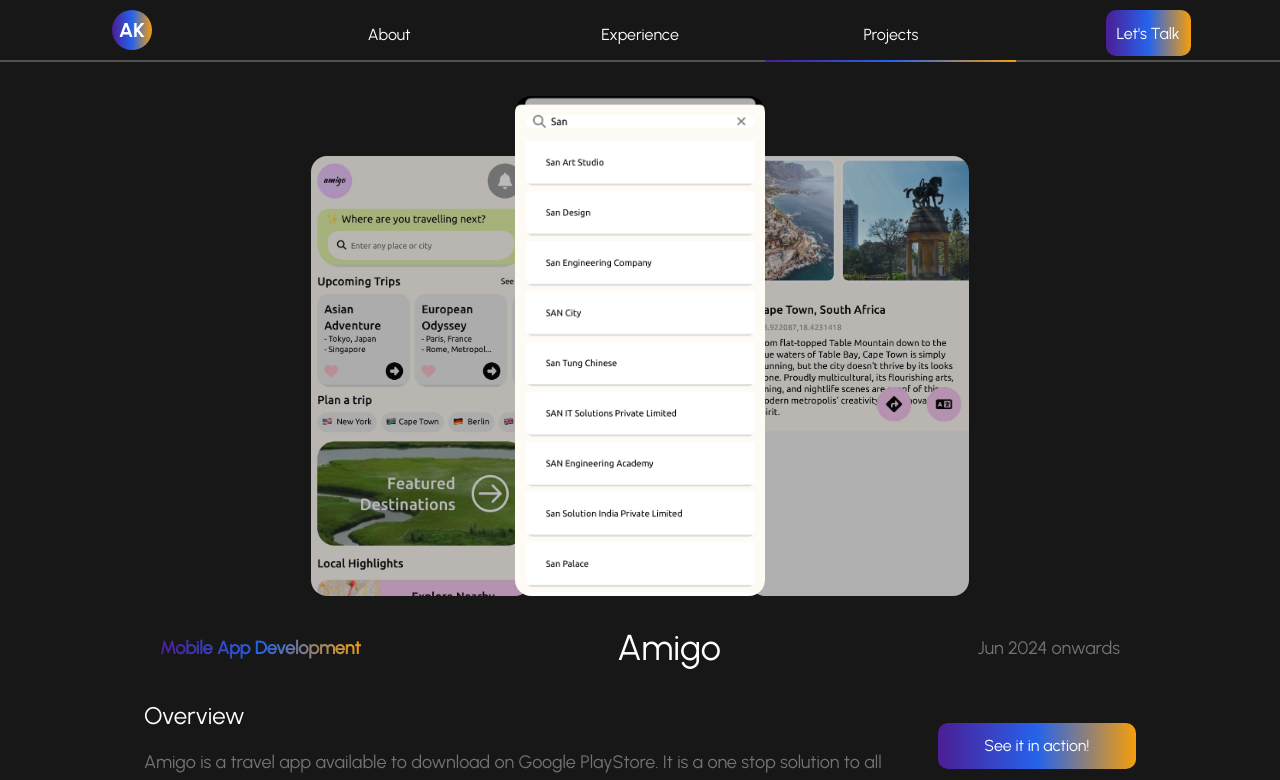
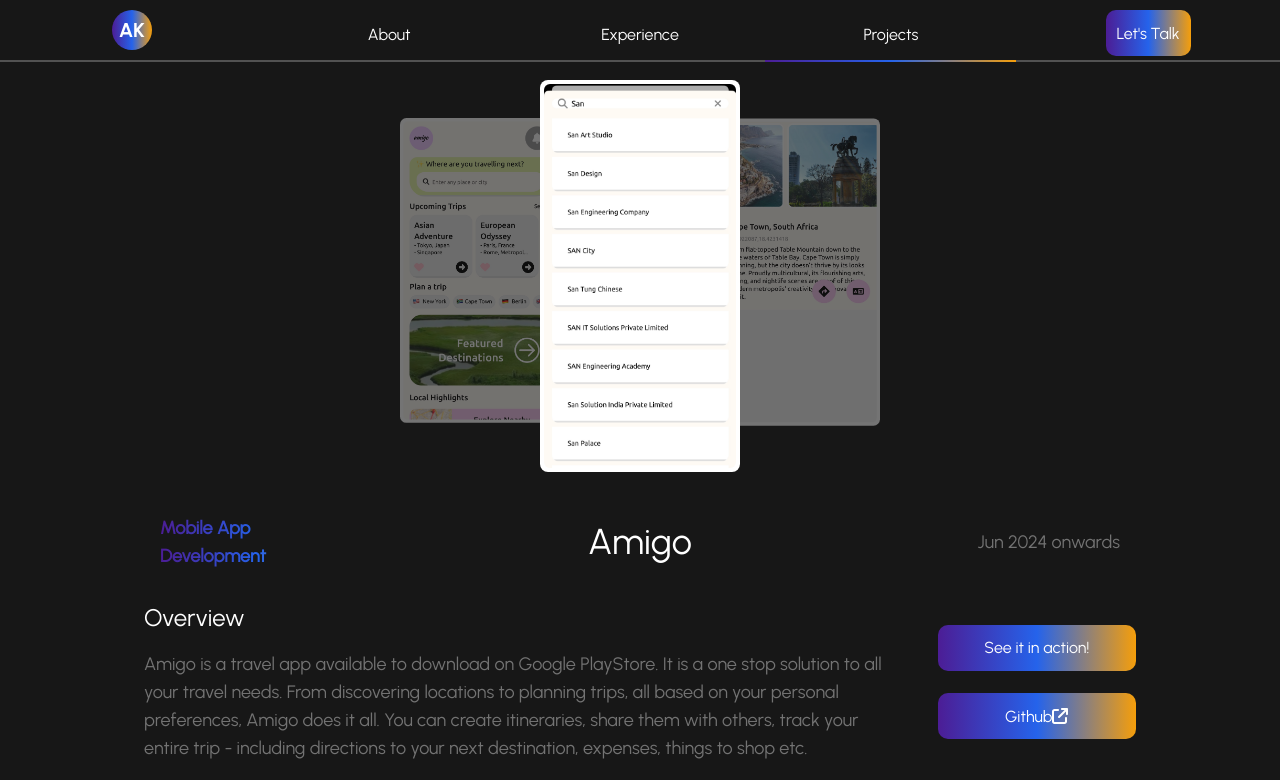
Before and after one commit to ak6jackpot/portfolio, a React (Vite) app: page /amigo in a window 1280 px wide. Shown: the top 780 px of the page. Built offline with nearby package versions, Linux system fonts and the light colour scheme.

Commit message:
carousels done

```diff
--- a/src/components/CircularCarousel.tsx
+++ b/src/components/CircularCarousel.tsx
@@ -1,82 +1,117 @@
-import React, { useEffect, useState } from "react";
+import React, { useState } from "react";
 
-interface Props {
-  images: string[];
-}
+import { useEffect, useRef } from "react";
 
-export default function CircularCarousel({ ...props }: Props) {
-  const { images } = props;
-  const [current, setCurrent] = useState(1);
-  const [previous, setPrevious] = useState(0);
-
-  console.log(images, "images");
+const useInterval = (
+  callback: () => object | null | void,
+  delay?: number | null
+) => {
+  const savedCallback = useRef<() => null | object | void>(() => null);
 
   useEffect(() => {
-    const interval = setInterval(() => {
-      setPrevious((prev) => (prev + 1) % images.length);
-      setCurrent((prev) => (prev + 1) % images.length);
-    }, 5000);
-    return () => clearInterval(interval);
-  }, [images.length]);
+    savedCallback.current = callback;
+  });
 
-  const getImageClass = (index) => {
-    // console.log(current, previous);
+  useEffect(() => {
+    if (delay !== null) {
+      const interval = setInterval(() => savedCallback.current(), delay || 0);
+      return () => clearInterval(interval);
+    }
 
-    if (current == 2 && previous == 1) {
-      console.log("first", images[index]);
+    return undefined;
+  }, [delay]);
+};
 
-      if (index == 0) {
-        return "z-10 scale-90 opacity-70 translate-x-0";
-      } else {
-        if (index == current) {
-          console.log(images[index]);
+const Card = ({
+  content,
+  idx,
+  onClick,
+  onMouseEnter,
+  onMouseLeave,
+  orientation,
+}: {
+  content: string;
+  idx: number;
+  onClick: () => void;
+  onMouseEnter: () => void;
+  onMouseLeave: () => void;
+  orientation: string;
+}) => {
+  let style = {};
 
-          return "z-20 scale-110 -translate-x-0";
-        } else {
-          return "z-10 scale-90 opacity-70 -translate-x-0";
-        }
-      }
-    } else if (current == 0 && previous == 2) {
-      console.log("second");
+  console.log(idx, content, "index");
 
-      if (index == 1) {
-        return "z-10 scale-90 opacity-70 translate-x-0";
-      } else {
-        if (index == current) {
-          return "z-20 scale-110 -translate-x-0";
-        } else {
-          return "z-10 scale-90 opacity-70 -translate-x-0";
-        }
-      }
-    } else if (current == 1 && previous == 0) {
-      console.log("third");
-      if (index == 2) {
-        return "z-10 scale-90 opacity-70 translate-x-0";
-      } else {
-        if (index == current) {
-          return "z-20 scale-110 -translate-x-0";
-        } else {
-          return "z-10 scale-90 opacity-70 -translate-x-0";
-        }
-      }
+  if (idx === 0)
+    style = {
+      opacity: 0.4,
+      transform: "translateX(-80%) scale(0.8)",
+      zIndex: 0,
+    };
+  if (idx === 1)
+    style = {
+      opacity: 1,
+    };
+  if (idx === 2)
+    style = {
+      opacity: 0.4,
+      transform: "translateX(80%) scale(0.8)",
+      zIndex: 0,
+    };
+
+  return (
+    <div
+      className={`absolute ${
+        orientation == "portrait"
+          ? "w-[100px] md:w-[200px]"
+          : "w-[150px] md:w-[400px]"
+      } rounded-lg object-cotain left-0 top-[120px] cursor-pointer transform transition duration-700 p-1 ease bg-white flex items-center flex-col justify-center m-auto`}
+      style={style}
+      onClick={onClick}
+      onMouseEnter={onMouseEnter}
+      onMouseLeave={onMouseLeave}
+    >
+      <img src={content} className="w-full rounded-md h-full" />
+    </div>
+  );
+};
+
+function CircularCarousel({ images, orientaion = "portrait" }) {
+  const [arr, setArr] = useState(images.slice(0, 3));
+  const [isScrolling, setIsScrolling] = useState(true);
+
+  const updateArr = (idx?: number) => {
+    const [a, b, c] = arr;
+
+    if (idx === 0) {
+      const rotatedArr = [c, a, b];
+      setArr(rotatedArr);
     } else {
-      console.log("none");
+      const rotatedArr = [b, c, a];
+      setArr(rotatedArr);
     }
   };
 
+  useInterval(
+    () => {
+      updateArr();
+    },
+    isScrolling ? 3000 : null
+  );
   return (
-    <div className="relative flex justify-center items-center w-full bg-green-200">
-      {images.map((img, index) => (
-        <img
-          key={index}
-          src={img}
-          alt={`carousel-img-${index}`}
-          className={`relative transition-all duration-700 ease-in-out rounded-2xl ${getImageClass(
-            index
-          )}`}
-          style={{ width: "154px" }}
+    <div className="relative bg-green-200 flex">
+      {arr.map((item, idx) => (
+        <Card
+          key={item}
+          idx={idx}
+          content={item}
+          onClick={() => updateArr(idx)}
+          onMouseEnter={() => setIsScrolling(false)}
+          onMouseLeave={() => setIsScrolling(true)}
+          orientation={orientaion}
         />
       ))}
     </div>
   );
 }
+
+export default CircularCarousel;
--- a/src/components/ImageCarousel.tsx
+++ b/src/components/ImageCarousel.tsx
@@ -1,53 +1,120 @@
-import React, { useEffect, useState } from "react";
+import React, { useState } from "react";
 
-const ImageCarousel = ({ images, orientaion = "portrait" }) => {
-  const [displayImages, setDisplayImages] = useState(images);
-  const arrayRotate = (arr, reverse) => {
-    if (reverse) arr.unshift(arr.pop());
-    else arr.push(arr.shift());
-    return arr;
-  };
+import { useEffect, useRef } from "react";
+
+const useInterval = (
+  callback: () => object | null | void,
+  delay?: number | null
+) => {
+  const savedCallback = useRef<() => null | object | void>(() => null);
 
   useEffect(() => {
-    const interval = setInterval(() => {
-      setDisplayImages((prevImages) => arrayRotate([...prevImages], false));
-    }, 5000);
-    return () => clearInterval(interval);
-  }, [images.length]);
+    savedCallback.current = callback;
+  });
 
-  const portraitForeground = "z-20 w-[100px] md:w-[250px]";
-  const portraitBackground = "z-10 w-[90px] md:w-[220px] opacity-70";
-  const landscapeForeground = "z-20 w-[150px] md:w-[500px]";
-  const landscapeBackground = "z-10 w-[100px] md:w-[300px] opacity-70";
+  useEffect(() => {
+    if (delay !== null) {
+      const interval = setInterval(() => savedCallback.current(), delay || 0);
+      return () => clearInterval(interval);
+    }
+
+    return undefined;
+  }, [delay]);
+};
+
+const Card = ({
+  content,
+  idx,
+  onClick,
+  onMouseEnter,
+  onMouseLeave,
+  orientation,
+}: {
+  content: string;
+  idx: number;
+  onClick: () => void;
+  onMouseEnter: () => void;
+  onMouseLeave: () => void;
+  orientation: string;
+}) => {
+  let style = {};
+
+  if (idx === 0)
+    style = {
+      opacity: 0.4,
+      transform: "translateX(-80%) scale(0.8)",
+      zIndex: 0,
+    };
+  if (idx === 1) style = { zIndex: 1 };
+  if (idx === 2)
+    style = {
+      opacity: 0.4,
+      transform: "translateX(80%) scale(0.8)",
+      zIndex: 0,
+    };
 
   return (
-    <div className="relative w-full flex overflow-hidden items-center justify-center my-8">
-      <div className="flex items-end">
-        {displayImages.slice(0, 3).map((image, index) => (
-          <img
-            key={index}
-            src={image}
-            className={`${
-              index == 0
-                ? orientaion == "portrait"
-                  ? `${portraitBackground} -mr-4`
-                  : `${landscapeBackground} -mr-8`
-                : index == 1
-                ? orientaion == "portrait"
-                  ? `${portraitForeground}`
-                  : `${landscapeForeground}`
-                : orientaion == "portrait"
-                ? `${portraitBackground} -ml-4`
-                : `${landscapeBackground} -ml-8`
-            } object-cover rounded-lg md:rounded-2xl ${
-              orientaion == "portrait" ? "aspect-[1/2]" : "aspect-[3/2]"
-            }`}
-            alt={`Slide ${index}`}
-          />
-        ))}
-      </div>
+    <div
+      className={`absolute ${
+        orientation == "portrait"
+          ? "w-[100px] md:w-[200px]"
+          : "w-[150px] md:w-[400px]"
+      } rounded-lg object-cotain left-0 top-20 right-0 cursor-pointer transform transition duration-700 p-1 ease bg-white flex items-center flex-col justify-center m-auto`}
+      style={style}
+      onClick={onClick}
+      onMouseEnter={onMouseEnter}
+      onMouseLeave={onMouseLeave}
+    >
+      <img src={content} className="w-full rounded-md h-full" />
     </div>
   );
 };
 
+function ImageCarousel({ images, orientaion = "portrait" }) {
+  const [arr, setArr] = useState(images.slice(0, 3));
+  const [rest, setRest] = useState(images.slice(3));
+
+  const [isScrolling, setIsScrolling] = useState(true);
+
+  const updateArr = (idx?: number) => {
+    const [a, b, c] = arr;
+
+    if (idx === 0) {
+      const lastRem = rest[rest.length - 1];
+      const beforeArr = [lastRem, a, b];
+      const beforeRem = [c, ...rest.slice(0, rest.length - 1)];
+      setArr(beforeArr);
+      setRest(beforeRem);
+    } else {
+      const firstRem = rest[0];
+      const afterArr = [b, c, firstRem];
+      const afterRem = [...rest.slice(1), a];
+      setArr(afterArr);
+      setRest(afterRem);
+    }
+  };
+
+  useInterval(
+    () => {
+      updateArr();
+    },
+    isScrolling ? 3000 : null
+  );
+  return (
+    <div>
+      {arr.map((item, idx) => (
+        <Card
+          key={item}
+          idx={idx}
+          content={item}
+          onClick={() => updateArr(idx)}
+          onMouseEnter={() => setIsScrolling(false)}
+          onMouseLeave={() => setIsScrolling(true)}
+          orientation={orientaion}
+        />
+      ))}
+    </div>
+  );
+}
+
 export default ImageCarousel;
--- a/src/pages/Amigo.tsx
+++ b/src/pages/Amigo.tsx
@@ -38,17 +38,19 @@
         <div className="flex flex-col justify-center mt-8 text-white">
           <div className="flex flex-row bg-neutral-900 md:px-32">
             <div className="flex flex-1 flex-col pt-8 md:text-left text-center justify-evenly">
-              <div className="flex items-center justify-center">
+              <div className="flex items-center justify-center h-[250px] md:h-[450px]">
                 <ImageCarousel
                   images={[amigo1, amigo2, amigo3, amigo4, amigo5, amigo6]}
                 />
               </div>
               <div className="flex flex-row md:px-8 justify-between items-center">
-                <span className="text-sm md:text-lg font-extrabold bg-gradient-to-r from-violet-900 via-blue-600 to-amber-500 bg-clip-text text-transparent leading-normal">
+                <span className="text-sm md:text-lg font-extrabold flex flex-1 bg-gradient-to-r from-violet-900 via-blue-600 to-amber-500 bg-clip-text text-transparent leading-normal">
                   Mobile App Development
                 </span>
-                <span className="text-2xl md:text-4xl">Amigo</span>
-                <span className="text-sm md:text-lg text-neutral-500">
+                <span className="text-2xl md:text-4xl flex-1 md:flex-3 justify-center flex">
+                  Amigo
+                </span>
+                <span className="text-sm md:text-lg flex flex-1 justify-end text-neutral-500">
                   Jun 2024 onwards
                 </span>
               </div>
--- a/src/pages/Works.tsx
+++ b/src/pages/Works.tsx
@@ -74,7 +74,10 @@
                 </Button>
               </div>
               <div className="flex p-8 gap-4 flex-row hidden md:flex">
-                <CircularCarousel images={[amigo5, amigo2, amigo6]} />
+                <img
+                  className="object-contain rounded-2xl w-[200px]"
+                  src={amigo2}
+                />
               </div>
             </div>
             <div className="flex flex-row-reverse bg-neutral-800 md:px-32">
@@ -113,7 +116,10 @@
                 </Button>
               </div>
               <div className="flex p-8 gap-4 flex-row hidden md:flex">
-                <CircularCarousel images={[nft5, nft1, nft2]} />
+                <img
+                  className="object-cover rounded-2xl w-[500px]"
+                  src={nft1}
+                />
               </div>
             </div>
           </div>
```
Also changed, not shown: src/components/ImageCarousel copy.tsx (added, +53 -0 lines), src/pages/NFT.tsx (+6 -4 lines).
